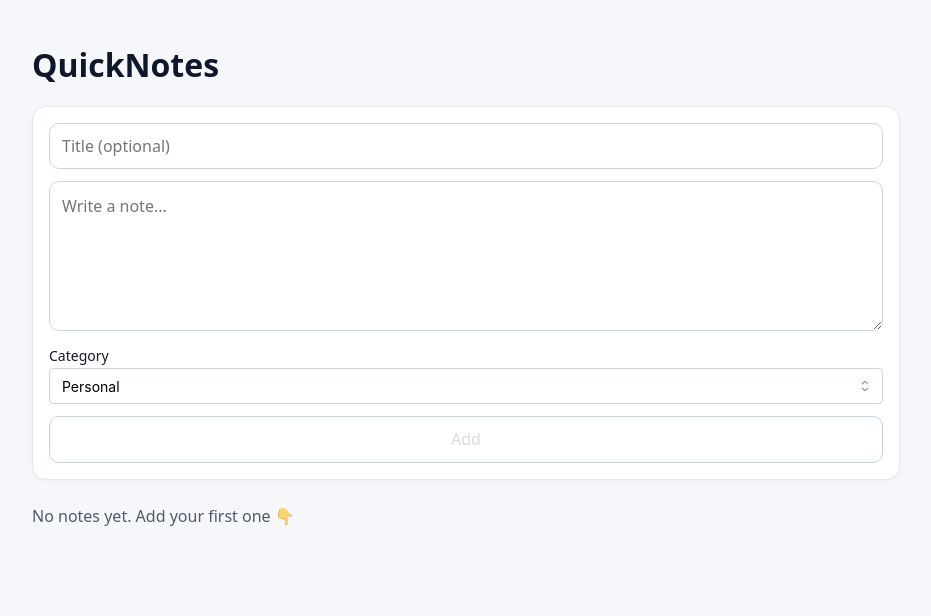
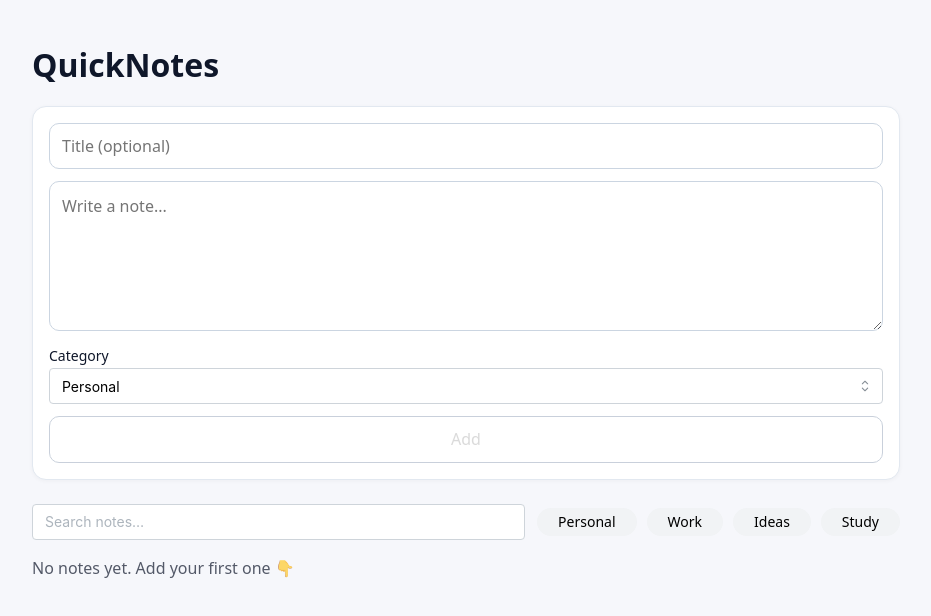
Before and after one commit to assaf7070/QuickNotes-project, a React (Vite) app in the folder my-app/: page / in a window 1280 px wide. Shown: the top 616 px of the page, without its empty margins (174-1105 px from the left). Built offline with nearby package versions, Linux system fonts and the light colour scheme.

Commit message:
finished step9

```diff
--- a/my-app/src/App.jsx
+++ b/my-app/src/App.jsx
@@ -2,16 +2,27 @@ import { useState } from "react";
 import NoteForm from "./components/NoteForm.jsx";
 import NotesGrid from "./components/NotesGrid.jsx";
 import NoteModal from "./components/NoteModal.jsx";
+import FiltersBar from "./components/FiltersBar.jsx";
+import { useNoteFilters } from "./hooks/useNoteFilters.js";
 import { useNotes } from "./hooks/useNotes.js";
 
 export default function App() {
   const { notes, addNote, updateNote, deleteNote } = useNotes();
   const [activeNote, setActiveNote] = useState(null);
 
+  const {
+    query,
+    setQuery,
+    selectedCats,
+    setSelectedCats,
+    filteredNotes,
+    clearFilters,
+    hasActiveFilters,
+  } = useNoteFilters(notes);
+
   const openNote = (note) => setActiveNote(note);
   const closeNote = () => setActiveNote(null);
 
-  // Close the modal if the currently open note is deleted
   const handleDelete = (id) => {
     deleteNote(id);
     setActiveNote((prev) => (prev && prev.id === id ? null : prev));
@@ -21,12 +32,28 @@ export default function App() {
     <main className="container">
       <h1>QuickNotes</h1>
 
-      {/* Add mode */}
       <NoteForm onSubmit={addNote} submitLabel="Add" />
 
-      <NotesGrid notes={notes} onDelete={handleDelete} onOpen={openNote} />
+      <FiltersBar
+        query={query}
+        onQueryChange={setQuery}
+        selectedCategories={selectedCats}
+        onSelectedCategoriesChange={setSelectedCats}
+        onClear={clearFilters}
+        hasActive={hasActiveFilters}
+      />
 
-      {/* Edit mode in modal */}
+      <NotesGrid
+        notes={filteredNotes}
+        onDelete={handleDelete}
+        onOpen={openNote}
+        emptyText={
+          notes.length === 0
+            ? "No notes yet. Add your first one 👇"
+            : "No notes match your filters."
+        }
+      />
+
       <NoteModal
         note={activeNote}
         isOpen={!!activeNote}
--- /dev/null
+++ b/my-app/src/components/FiltersBar.jsx
@@ -0,0 +1,50 @@
+import { Group, TextInput, Chip, Button } from "@mantine/core";
+import { CATEGORIES } from "../constants/categories.js";
+
+export default function FiltersBar({
+  query,
+  onQueryChange,
+  selectedCategories,      // array of category values
+  onSelectedCategoriesChange,
+}) {
+  const hasActiveFilters = query.trim() !== "" || selectedCategories.length > 0;
+
+  return (
+    <Group justify="space-between" mb="md" wrap="wrap" gap="sm">
+      {/* Search by title or body */}
+      <TextInput
+        placeholder="Search notes…"
+        value={query}
+        onChange={(e) => onQueryChange(e.target.value)}
+        style={{ minWidth: 240, flex: "1 1 280px" }}
+      />
+
+      {/* Category filter buttons (multi-select) */}
+      <Group gap="xs">
+        <Chip.Group
+          multiple
+          value={selectedCategories}
+          onChange={onSelectedCategoriesChange}
+        >
+          {CATEGORIES.map(({ value, label }) => (
+            <Chip key={value} value={value}>
+              {label}
+            </Chip>
+          ))}
+        </Chip.Group>
+
+        {hasActiveFilters && (
+          <Button
+            variant="subtle"
+            onClick={() => {
+              onQueryChange("");
+              onSelectedCategoriesChange([]);
+            }}
+          >
+            Clear
+          </Button>
+        )}
+      </Group>
+    </Group>
+  );
+}
--- a/my-app/src/components/NoteForm.jsx
+++ b/my-app/src/components/NoteForm.jsx
@@ -13,7 +13,6 @@ export default function NoteForm({
   const [body, setBody] = useState(initialBody);
   const [category, setCategory] = useState(initialCategory);
 
-  // Sync when props change (used in edit mode too)
   useEffect(() => {
     setTitle(initialTitle);
     setBody(initialBody);
--- a/my-app/src/components/NotesGrid.jsx
+++ b/my-app/src/components/NotesGrid.jsx
@@ -1,8 +1,8 @@
 import NoteCard from "./NoteCard.jsx";
 
-export default function NotesGrid({ notes, onDelete, onOpen }) {
+export default function NotesGrid({ notes, onDelete, onOpen , emptyText}) {
   if (!notes.length) {
-    return <p className="empty">No notes yet. Add your first one 👇</p>;
+    return <p className="empty">{emptyText || "No notes yet. Add your first one 👇" }</p>;
   }
   return (
     <section className="grid">
--- /dev/null
+++ b/my-app/src/hooks/useNoteFilters.js
@@ -0,0 +1,39 @@
+import { useMemo, useState } from "react";
+
+export function getFilteredNotes(notes, query, selectedCats) {
+  const q = query.trim().toLowerCase();
+  return notes.filter((n) => {
+    const matchesQuery =
+      !q || n.title?.toLowerCase().includes(q) || n.body.toLowerCase().includes(q);
+    const matchesCat = selectedCats.length === 0 || selectedCats.includes(n.category);
+    return matchesQuery && matchesCat;
+  });
+}
+
+// Hook that owns filter state + derived list
+export function useNoteFilters(notes, { initialQuery = "", initialCats = [] } = {}) {
+  const [query, setQuery] = useState(initialQuery);
+  const [selectedCats, setSelectedCats] = useState(initialCats);
+
+  const filteredNotes = useMemo(
+    () => getFilteredNotes(notes, query, selectedCats),
+    [notes, query, selectedCats]
+  );
+
+  const clearFilters = () => {
+    setQuery("");
+    setSelectedCats([]);
+  };
+
+  const hasActiveFilters = query.trim() !== "" || selectedCats.length > 0;
+
+  return {
+    query,
+    setQuery,
+    selectedCats,
+    setSelectedCats,
+    filteredNotes,
+    clearFilters,
+    hasActiveFilters,
+  };
+}
```
Also changed, not shown: 2 other files (tests, documents, lock files or other folders).
